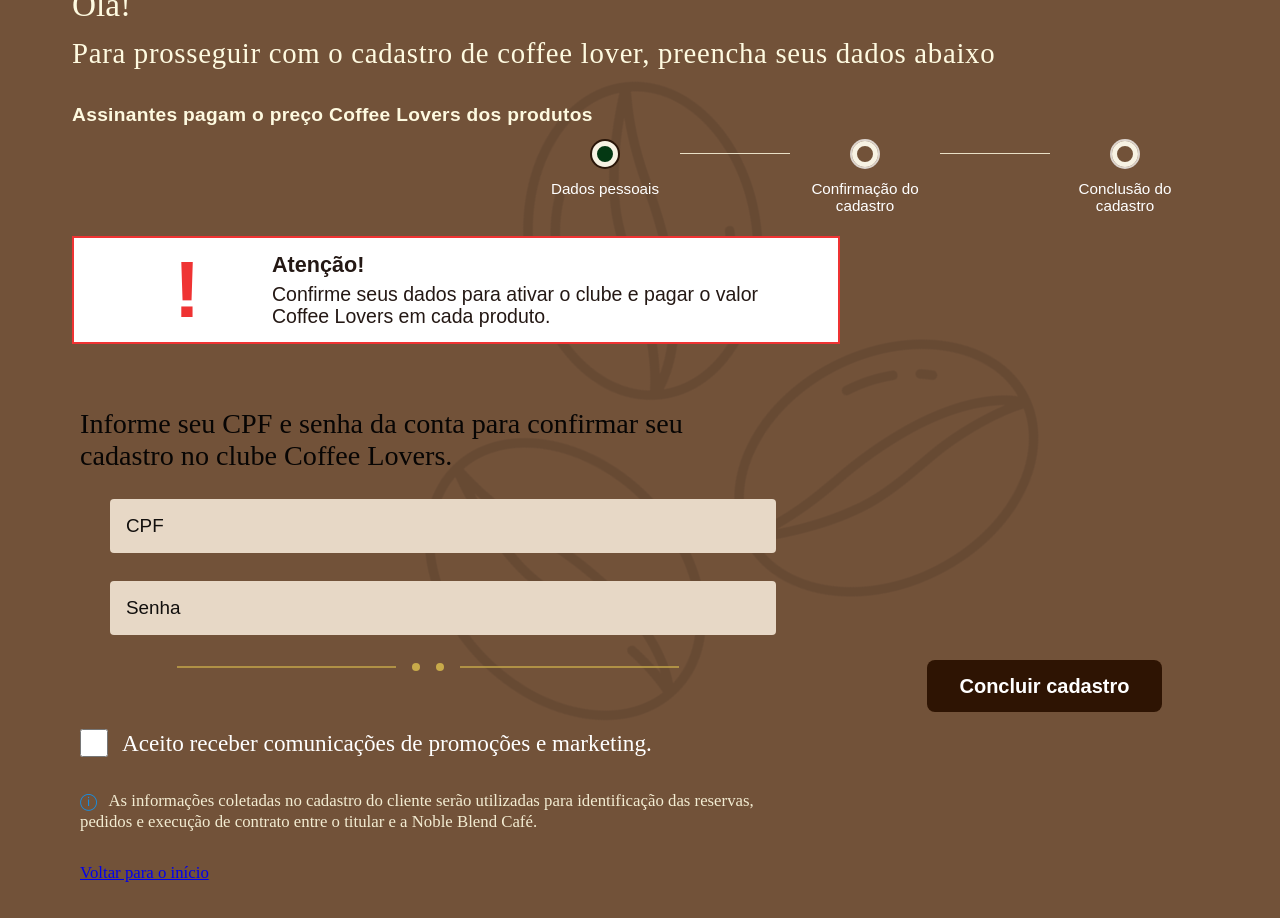
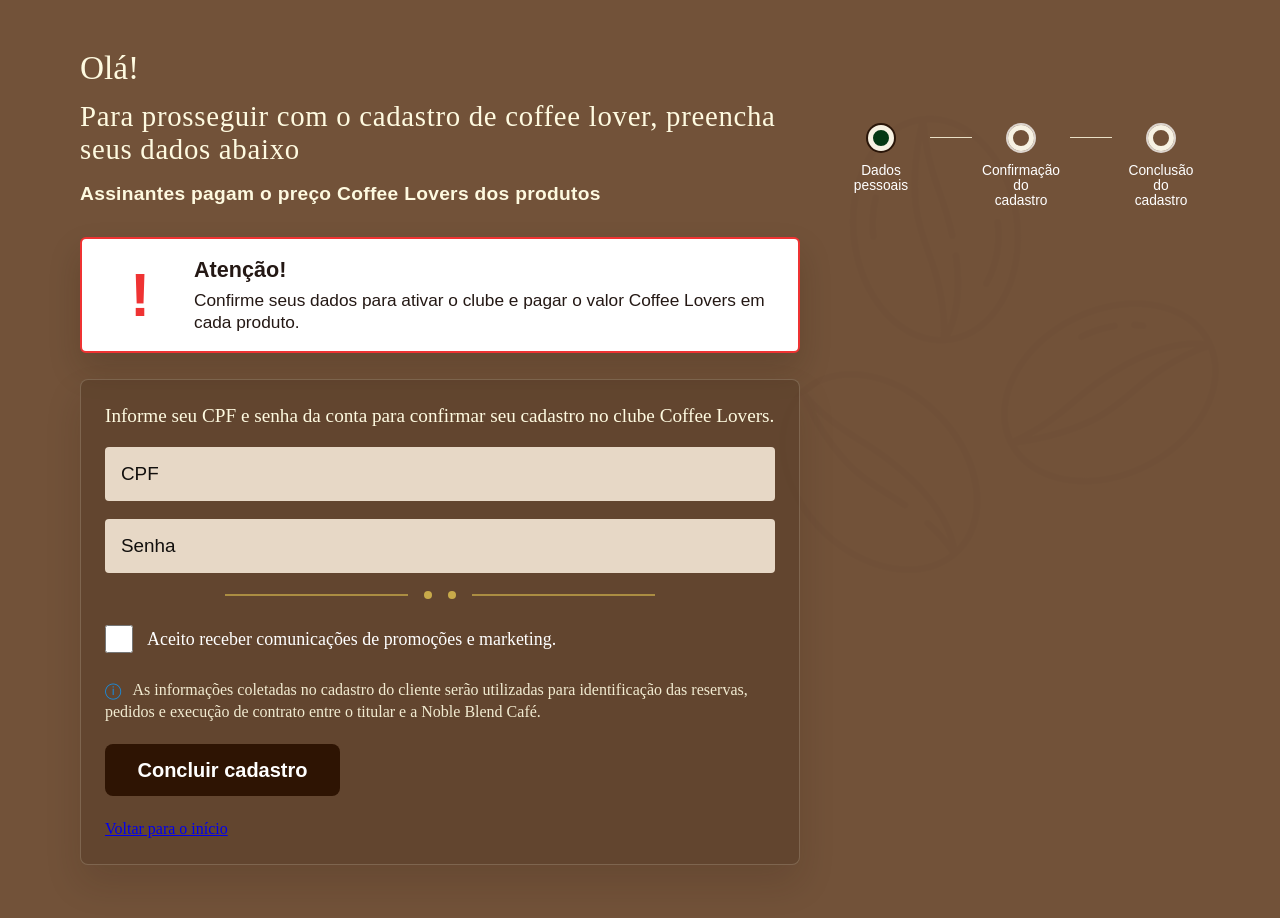
Before and after one commit to Vic0312/Noble_Blend_Cafe, a PHP site: page /view/cadastro_coffee_lovers.php in a window 1280 px wide. After the commit the page ends 865 px from the top, so only its background shows below. Run offline with PHP 8.4, Linux system fonts and the light colour scheme; the visitor is signed in with stand-in values (Sample User, id 1); data comes from the database, SQL or seed files in the repository; some web fonts are replaced.

Commit message:
Commmit Alterando design 1

```diff
--- a/css/cadastro_coffee_lovers.css
+++ b/css/cadastro_coffee_lovers.css
@@ -34,13 +34,19 @@ input {
 .cadastro-page {
     position: relative;
     min-height: 100vh;
-    padding: 88px 72px 34px;
-    overflow: hidden;
+    padding: clamp(24px, 4vw, 52px);
+    overflow-x: hidden;
+    overflow-y: auto;
 }
 
 .cadastro-conteudo {
     position: relative;
-    min-height: calc(100vh - 122px);
+    width: min(1120px, 100%);
+    margin: 0 auto;
+    display: grid;
+    grid-template-columns: minmax(0, 720px) minmax(280px, 1fr);
+    gap: 26px 42px;
+    align-items: start;
 }
 
 .marca-dagua {
@@ -52,18 +58,21 @@ input {
 }
 
 .marca-dagua--meio {
-    top: 160px;
-    left: 340px;
-    width: 600px;
+    top: 112px;
+    right: 0;
+    left: auto;
+    width: min(430px, 38vw);
     transform: rotate(28deg);
+    opacity: .16;
+    z-index: 0;
 }
 
 .cadastro-apresentacao {
     position: relative;
     z-index: 2;
-    max-width: 930px;
-    margin-bottom: 110px;
-    margin-top: -100px;
+    grid-column: 1 / 2;
+    max-width: 720px;
+    margin: 0;
 }
 
 .cadastro-saudacao {
@@ -73,13 +82,13 @@ input {
 }
 
 .cadastro-apresentacao h1 {
-    max-width: 980px;
+    max-width: 720px;
     font-family: var(--fonte-texto);
-    font-size: clamp(1.75rem, 2.25vw, 2.7rem);
+    font-size: clamp(1.8rem, 2.1vw, 2.55rem);
     font-weight: 500;
-    line-height: 1.14;
+    line-height: 1.12;
     letter-spacing: 0.7px;
-    margin-bottom: 34px;
+    margin-bottom: 18px;
 }
 
 .cadastro-apresentacao h2 {
@@ -90,14 +99,15 @@ input {
 }
 
 .cadastro-progresso {
-    position: absolute;
+    position: relative;
     z-index: 3;
-    margin-top: -95px;
-    right: 28px;
+    grid-column: 2 / 3;
+    grid-row: 1 / 3;
+    margin: 74px 0 0;
     display: grid;
-    grid-template-columns: auto 110px auto 110px auto;
+    grid-template-columns: minmax(0, 1fr) 42px minmax(0, 1fr) 42px minmax(0, 1fr);
     align-items: start;
-    gap: 20px;
+    gap: 10px;
     color: #fff;
     font-family: Arial, sans-serif;
 }
@@ -105,10 +115,10 @@ input {
 .progresso-item {
     display: grid;
     justify-items: center;
-    gap: 14px;
-    min-width: 110px;
+    gap: 12px;
+    min-width: 0;
     text-align: center;
-    font-size: 0.95rem;
+    font-size: 0.86rem;
     line-height: 1.1;
 }
 
@@ -136,25 +146,38 @@ input {
 .aviso-cadastro {
     position: relative;
     z-index: 2;
-    width: min(940px, 60vw);
-    margin-top: 32px;
+    grid-column: 1 / 2;
+    width: 100%;
+    margin-top: 6px;
     background: #fff;
     border: 2px solid var(--alerta);
+    border-radius: 6px;
     color: #241814;
     display: grid;
-    grid-template-columns: 170px 1fr;
+    grid-template-columns: 72px 1fr;
+    gap: 18px;
     align-items: center;
-    min-height: 108px;
-    padding: 12px 28px;
+    min-height: 0;
+    padding: 18px 22px;
     font-family: Arial, sans-serif;
+    box-shadow: 0 16px 32px rgba(36, 21, 13, .18);
 }
 
 .aviso-cadastro strong {
     display: block;
     color: var(--alerta);
-    font-size: 5rem;
+    font-size: 3.8rem;
     line-height: 1;
     text-align: center;
+}
+
+.aviso-cadastro--sucesso {
+    border-color: #3f6f45;
+}
+
+.aviso-cadastro--sucesso strong {
+    color: #3f6f45;
+    font-size: 3.2rem;
 }
 
 .aviso-cadastro h3 {
@@ -164,29 +187,34 @@ input {
 }
 
 .aviso-cadastro p {
-    font-size: 1.22rem;
-    line-height: 1.12;
+    font-size: 1.08rem;
+    line-height: 1.28;
 }
 
 .form-cadastro {
     position: relative;
     z-index: 2;
-    width: min(820px, 55vw);
-    margin-top: 64px;
-    padding-left: 8px;
+    grid-column: 1 / 2;
+    width: 100%;
+    margin-top: 0;
+    padding: 24px;
+    border: 1px solid rgba(254, 250, 224, .18);
+    border-radius: 8px;
+    background: rgba(55, 36, 22, .26);
+    box-shadow: 0 18px 36px rgba(36, 21, 13, .14);
 }
 
 .form-cadastro__texto {
-    color: #070504;
-    font-size: clamp(1.75rem, 2.2vw, 2.6rem);
-    line-height: 1.12;
-    margin-bottom: 28px;
+    color: var(--branco-suave);
+    font-size: clamp(1.2rem, 1.45vw, 1.55rem);
+    line-height: 1.2;
+    margin-bottom: 20px;
 }
 
 .campo-cadastro {
     display: block;
-    margin-left: 30px;
-    margin-bottom: 28px;
+    margin-left: 0;
+    margin-bottom: 18px;
 }
 
 .campo-cadastro span {
@@ -198,7 +226,7 @@ input {
 }
 
 .campo-cadastro input {
-    width: min(760px, 100%);
+    width: 100%;
     height: 54px;
     border: 0;
     border-radius: 4px;
@@ -220,8 +248,8 @@ input {
 }
 
 .separador-cadastro {
-    width: min(530px, 72%);
-    margin: 16px auto 58px;
+    width: min(430px, 72%);
+    margin: 10px auto 26px;
     display: flex;
     align-items: center;
     gap: 16px;
@@ -247,7 +275,7 @@ input {
     align-items: center;
     gap: 14px;
     color: #fff;
-    font-size: clamp(1.45rem, 1.7vw, 2rem);
+    font-size: clamp(1.12rem, 1.35vw, 1.45rem);
     cursor: pointer;
 }
 
@@ -259,10 +287,10 @@ input {
 }
 
 .observacao-cadastro {
-    margin-top: 30px;
+    margin-top: 22px;
     color: rgba(254, 250, 224, 0.92);
-    font-size: clamp(1.05rem, 1.25vw, 1.35rem);
-    line-height: 1.25;
+    font-size: clamp(1rem, 1.1vw, 1.18rem);
+    line-height: 1.35;
 }
 
 .observacao-cadastro span {
@@ -272,20 +300,55 @@ input {
 }
 
 .botao-continuar {
-    position: fixed;
-    right: 118px;
-    bottom: 88px;
+    position: static;
     min-width: 235px;
     min-height: 52px;
     border: 0;
     border-radius: 8px;
     background: #2e1403;
     color: #fff;
+    display: inline-flex;
+    align-items: center;
+    justify-content: center;
+    padding: 0 22px;
     font-family: Arial, sans-serif;
     font-size: 1.25rem;
     font-weight: 600;
     cursor: pointer;
     transition: transform 0.25s ease, filter 0.25s ease;
+    margin-top: 22px;
+}
+
+.botao-continuar--inline {
+    text-decoration: none;
+    margin-top: 18px;
+}
+
+.clube-concluido {
+    position: relative;
+    z-index: 2;
+    grid-column: 1 / 2;
+    width: 100%;
+    margin-top: 0;
+    padding: 30px;
+    border-radius: 8px;
+    background: #fff8ef;
+    color: #241814;
+    box-shadow: 0 18px 38px rgba(0, 0, 0, .18);
+    border: 1px solid rgba(200, 170, 74, .34);
+}
+
+.clube-concluido h3 {
+    font-family: var(--fonte-titulo);
+    font-size: clamp(2rem, 3vw, 3.2rem);
+    line-height: 1;
+    margin-bottom: 12px;
+}
+
+.clube-concluido p {
+    font-family: Arial, sans-serif;
+    font-size: 1.05rem;
+    line-height: 1.45;
 }
 
 .botao-continuar:hover,
--- a/view/cadastro_coffee_lovers.php
+++ b/view/cadastro_coffee_lovers.php
@@ -52,14 +52,14 @@ $imagens = [
             </div>
 
             <?php if ($flash): ?>
-                <div class="aviso-cadastro" role="alert">
+                <div class="aviso-cadastro <?= $flash['tipo'] === 'sucesso' ? 'aviso-cadastro--sucesso' : ''; ?>" role="alert">
                     <strong aria-hidden="true"><?= $flash['tipo'] === 'sucesso' ? '✓' : '!'; ?></strong>
                     <div>
                         <h3><?= $flash['tipo'] === 'sucesso' ? 'Pronto!' : 'Atenção!'; ?></h3>
                             <p><?= e($flash['mensagem']); ?></p>
                     </div>
                 </div>
-            <?php else: ?>
+            <?php elseif (!$possuiClube): ?>
                 <div class="aviso-cadastro" role="alert">
                     <strong aria-hidden="true">!</strong>
                     <div>
@@ -71,6 +71,13 @@ $imagens = [
                 </div>
             <?php endif; ?>
 
+            <?php if ($possuiClube): ?>
+                <section class="clube-concluido" aria-label="Cadastro concluído">
+                    <h3>Cadastro concluido com sucesso</h3>
+                    <p>Seu cadastro Coffee Lovers está ativo. A partir de agora, cada produto será cobrado pelo preço do clube.</p>
+                    <a class="botao-continuar botao-continuar--inline" href="cardapio.php">Ver cardápio</a>
+                </section>
+            <?php else: ?>
                 <form class="form-cadastro" action="../processamento/coffee_lovers_salvar.php" method="POST">
                     <p class="form-cadastro__texto">
                         Informe seu CPF e senha da conta para confirmar seu cadastro no clube Coffee Lovers.
@@ -101,14 +108,13 @@ $imagens = [
                         As informações coletadas no cadastro do cliente serão utilizadas para identificação das reservas, pedidos e execução de contrato entre o titular e a Noble Blend Café.
                     </p>
 
-                <button class="botao-continuar" type="submit">
-                    <?= $possuiClube ? 'Atualizar cadastro' : 'Concluir cadastro'; ?>
-                </button>
+                    <button class="botao-continuar" type="submit">Concluir cadastro</button>
 
                     <p class="observacao-cadastro">
                         <a href="logado_cliente.php">Voltar para o início</a>
                     </p>
                 </form>
+            <?php endif; ?>
         </section>
     </main>
 </body>
```
Also changed, not shown: other parts of css/cadastro_coffee_lovers.css (+31 -18 lines), css/app.css (+112 -7 lines), js/checkout.js (added, +63 -0 lines), view/cardapio.php (+3 -5 lines), view/checkout.php (+7 -5 lines), view/confirmacao.php (+15 -5 lines). Lines whose indentation alone changed are shown as unchanged.
